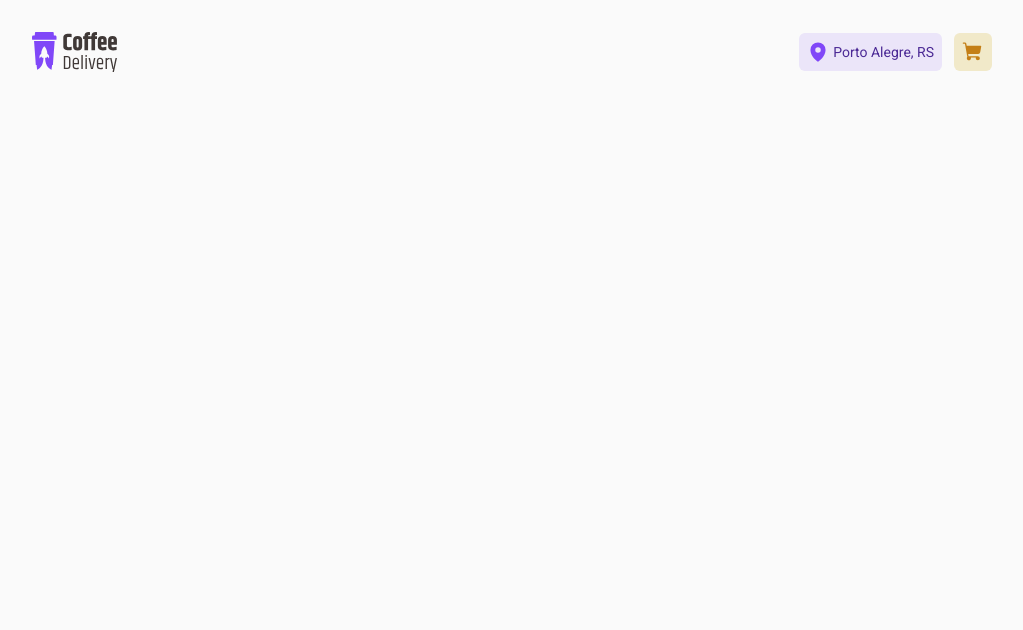
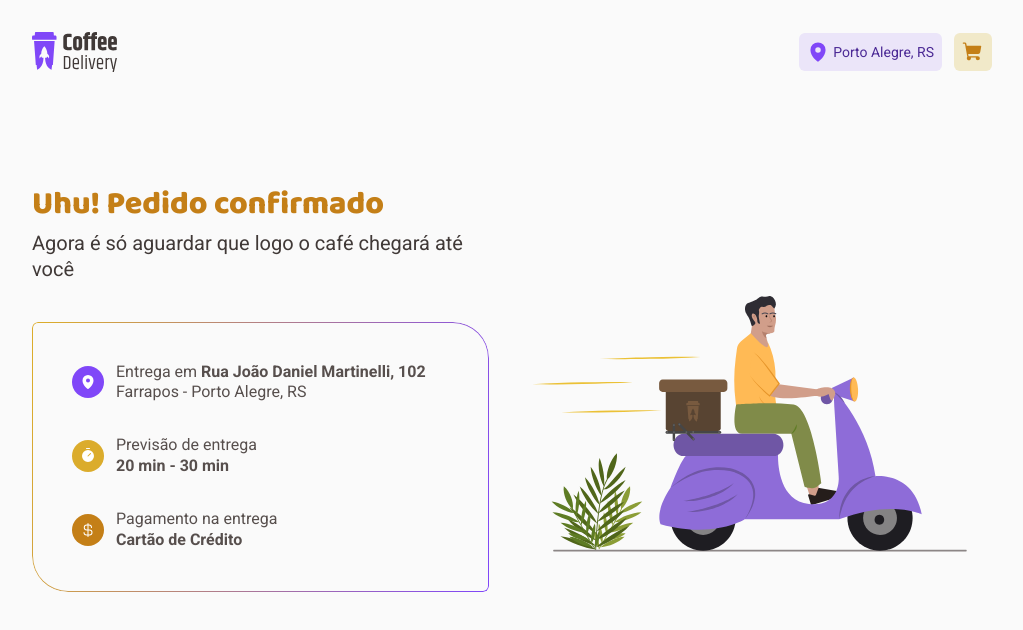
Before and after one commit to bruno-fialho/ignite22-reactjs-desafio-02-coffee-delivery, a React (Vite) app: page /success in a window 1280 px wide. Shown: the top 630 px of the page, without its empty margins (128-1151 px from the left). Built offline with nearby package versions, Linux system fonts and the light colour scheme.

Commit message:
feat: success page layout

```diff
--- a/src/pages/Success/index.tsx
+++ b/src/pages/Success/index.tsx
@@ -1,3 +1,64 @@
+import { Timer, MapPin, CurrencyDollar } from 'phosphor-react'
+import deliveryImage from '../../assets/delivery.svg'
+
+import {
+  AddressInfoContent,
+  DeliveryInfoContainer,
+  IconWrapper,
+  PaymentInfoContent,
+  SuccessContainer,
+  SuccessContent,
+  SuccessImageContainer,
+  SuccessSubtitle,
+  SuccessTitle,
+  TimeInfoContent,
+} from './styles'
+
 export function Success() {
-  return <h1>Success</h1>
+  return (
+    <SuccessContainer>
+      <SuccessContent>
+        <SuccessTitle>Uhu! Pedido confirmado</SuccessTitle>
+        <SuccessSubtitle>
+          Agora é só aguardar que logo o café chegará até você
+        </SuccessSubtitle>
+
+        <DeliveryInfoContainer>
+          <AddressInfoContent>
+            <IconWrapper>
+              <MapPin weight="fill" />
+            </IconWrapper>
+            <div>
+              <p>
+                Entrega em <span>Rua João Daniel Martinelli, 102</span>
+              </p>
+              <p>Farrapos - Porto Alegre, RS</p>
+            </div>
+          </AddressInfoContent>
+          <TimeInfoContent>
+            <IconWrapper>
+              <Timer weight="fill" />
+            </IconWrapper>
+            <div>
+              <p>Previsão de entrega</p>
+              <span>20 min - 30 min</span>
+            </div>
+          </TimeInfoContent>
+          <PaymentInfoContent>
+            <IconWrapper>
+              <CurrencyDollar weight="fill" />
+            </IconWrapper>
+            <div>
+              <p>Pagamento na entrega</p>
+              <span>Cartão de Crédito</span>
+            </div>
+          </PaymentInfoContent>
+        </DeliveryInfoContainer>
+      </SuccessContent>
+
+      <SuccessImageContainer>
+        <img src={deliveryImage} alt="" />
+      </SuccessImageContainer>
+    </SuccessContainer>
+  )
 }
--- /dev/null
+++ b/src/pages/Success/styles.ts
@@ -0,0 +1,174 @@
+import styled from 'styled-components'
+
+export const SuccessContainer = styled.div`
+  width: 100%;
+  max-width: 90rem;
+  height: 100%;
+  margin: 6.5rem auto 0;
+  padding: 5rem 10rem 15rem;
+
+  display: flex;
+  flex-direction: row;
+  align-items: flex-start;
+  justify-content: space-between;
+  gap: 2rem;
+
+  @media (max-width: 1200px) {
+    padding: 5rem 5rem 15rem;
+  }
+
+  @media (max-width: 768px) {
+    display: flex;
+    flex-direction: column;
+    align-items: center;
+    justify-content: flex-start;
+    gap: 5rem;
+
+    padding: 5rem 2rem 15rem;
+  }
+`
+
+export const SuccessContent = styled.div`
+  min-width: 47%;
+  display: flex;
+  flex-direction: column;
+`
+export const SuccessTitle = styled.h1`
+  font-size: 2rem;
+  font-weight: 800;
+  color: ${(props) => props.theme['yellow-dark']};
+`
+
+export const SuccessSubtitle = styled.p`
+  margin-top: 0.25rem;
+  font-size: 1.25rem;
+  color: ${(props) => props.theme['base-subtitle']};
+`
+
+export const DeliveryInfoContainer = styled.div`
+  width: 100%;
+  min-height: 16.875rem;
+  margin-top: 2.5rem;
+  padding: 2.5rem;
+  position: relative;
+
+  display: flex;
+  flex-direction: column;
+  gap: 2rem;
+
+  &::before {
+    content: '';
+    position: absolute;
+    inset: 0;
+    border-radius: 6px 36px;
+    padding: 1px;
+    background: linear-gradient(
+        102.89deg,
+        ${(props) => props.theme.yellow} 2.61%,
+        ${(props) => props.theme.purple} 98.76%
+      )
+      border-box;
+    mask: linear-gradient(#fff 0 0) content-box, linear-gradient(#fff 0 0);
+    -webkit-mask: linear-gradient(#fff 0 0) content-box,
+      linear-gradient(#fff 0 0);
+    -webkit-mask-composite: xor;
+    mask-composite: exclude;
+  }
+`
+
+export const AddressInfoContent = styled.div`
+  display: flex;
+  flex-direction: row;
+  align-items: center;
+  justify-content: flex-start;
+  gap: 0.75rem;
+
+  span {
+    font-weight: 700;
+  }
+
+  svg {
+    width: 1rem;
+    height: 1rem;
+
+    color: ${(props) => props.theme.white};
+  }
+
+  div:first-of-type {
+    background-color: ${(props) => props.theme.purple};
+  }
+`
+
+export const TimeInfoContent = styled.div`
+  display: flex;
+  flex-direction: row;
+  align-items: center;
+  justify-content: flex-start;
+  gap: 0.75rem;
+
+  span {
+    font-weight: 700;
+  }
+
+  svg {
+    width: 1rem;
+    height: 1rem;
+
+    color: ${(props) => props.theme.white};
+  }
+
+  div:first-of-type {
+    background-color: ${(props) => props.theme.yellow};
+  }
+`
+
+export const PaymentInfoContent = styled.div`
+  display: flex;
+  flex-direction: row;
+  align-items: center;
+  justify-content: flex-start;
+  gap: 0.75rem;
+
+  span {
+    font-weight: 700;
+  }
+
+  svg {
+    width: 1rem;
+    height: 1rem;
+
+    color: ${(props) => props.theme.white};
+  }
+
+  div:first-of-type {
+    background-color: ${(props) => props.theme['yellow-dark']};
+  }
+`
+
+export const IconWrapper = styled.div`
+  width: 2rem;
+  height: 2rem;
+  border-radius: 999px;
+
+  display: flex;
+  align-items: center;
+  justify-content: center;
+`
+
+export const SuccessImageContainer = styled.div`
+  margin-top: 6.25rem;
+
+  img {
+    width: 30.75rem;
+    max-width: 100%;
+    height: auto;
+  }
+
+  @media (max-width: 1200px) {
+    max-width: 40%;
+  }
+
+  @media (max-width: 768px) {
+    max-width: 100%;
+  }
+`
```
Also changed, not shown: src/assets/delivery.svg (added).
